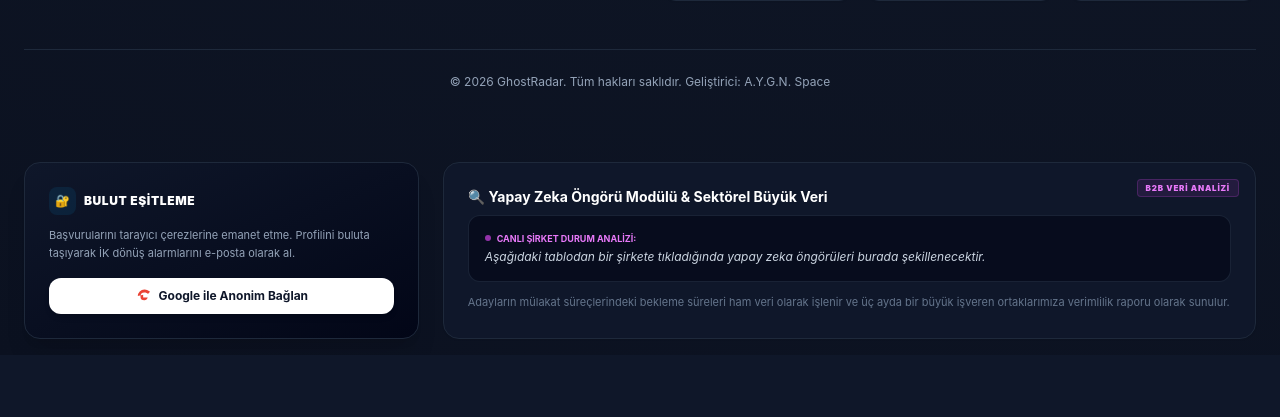
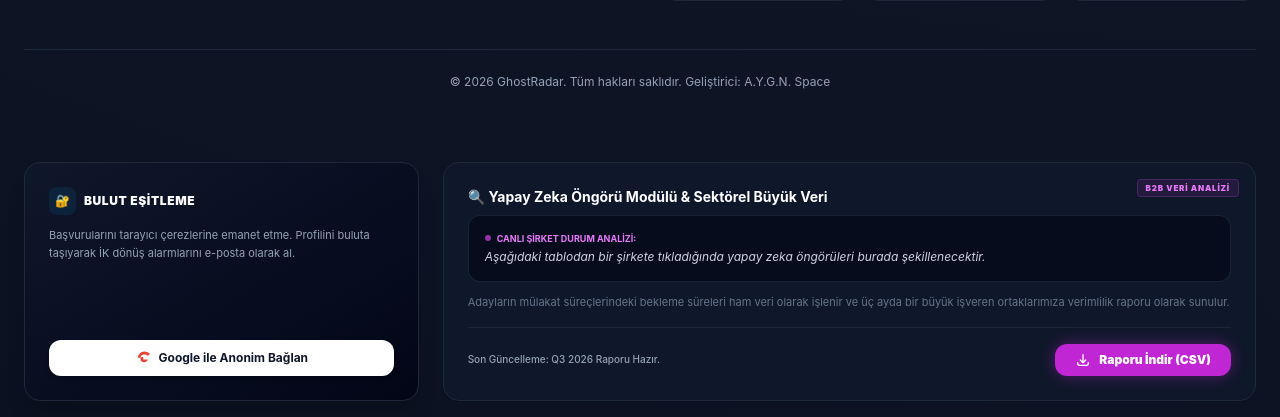
Before and after one commit to aygunspace/GhostRadar, a Flask app: page / in a window 1280 px wide. Shown: the part 3142-3559 px from the top of the page. Before the commit the page ends 3491 px from the top, so only its background shows below. Run offline with Flask 3, Linux system fonts and the light colour scheme; data comes from the database, SQL or seed files in the repository; some libraries are stand-ins or nearby versions.

Commit message:
Feature: Add B2B CSV Report Export Endpoint and UI Button

```diff
--- a/app.py
+++ b/app.py
@@ -1,5 +1,6 @@
-from flask import Flask, render_template, jsonify, request
+from flask import Flask, render_template, jsonify, request, Response
 import sqlite3
+import csv
 
 app = Flask(__name__)
 
@@ -186,6 +187,43 @@ def get_stats():
     ''').fetchall()
     conn.close()
     return jsonify([dict(row) for row in applications])
+
+# YENİ: B2B İK Raporu Çıktı Üreticisi (Vizyon 3)
+@app.route('/api/export/b2b-report')
+def export_b2b_report():
+    conn = get_db_connection()
+
+    # Şirketlere göre verileri grupla ve analiz et (SQL Aggregation)
+    cursor = conn.cursor()
+    cursor.execute('''
+        SELECT c.company_name,
+               COUNT(*) as total_applications,
+               SUM(CASE WHEN a.status = 'Ghostlandı' THEN 1 ELSE 0 END) as ghost_count,
+               SUM(CASE WHEN a.status = 'Olumlu Dönüş' THEN 1 ELSE 0 END) as success_count
+        FROM Applications a
+        JOIN Companies c ON a.company_id = c.id
+        GROUP BY c.company_name
+        ORDER BY ghost_count DESC
+    ''')
+    data = cursor.fetchall()
+    conn.close()
+
+    # Veriyi CSV (Excel) formatına dönüştüren Generator
+    def generate():
+        # Rapor Başlıkları (Sütunlar)
+        yield 'Sirket,Toplam_Basvuru,Ghosting_Vakasi,Olumlu_Donus,Ghosting_Orani(%)\n'
+
+        # Verileri Satır Satır İşle
+        for row in data:
+            company = row['company_name']
+            total = row['total_applications']
+            ghost = row['ghost_count']
+            success = row['success_count']
+            rate = round((ghost / total) * 100) if total > 0 else 0
+            yield f'{company},{total},{ghost},{success},{rate}\n'
+
+    # Dosyayı tarayıcıya "İndirilebilir Rapor" olarak gönder
+    return Response(generate(), mimetype='text/csv', headers={'Content-Disposition': 'attachment; filename=GhostRadar_Yetenek_Kaybi_Raporu_Q3_2026.csv'})
 
 @app.route('/api/add', methods=['POST'])
 def add_entry():
--- a/templates/index.html
+++ b/templates/index.html
@@ -400,6 +400,15 @@
                     <p id="ai-prediction-box" class="text-xs text-slate-300 italic">Aşağıdaki tablodan bir şirkete tıkladığında yapay zeka öngörüleri burada şekillenecektir.</p>
                 </div>
                 <p class="text-[11px] text-slate-500">Adayların mülakat süreçlerindeki bekleme süreleri ham veri olarak işlenir ve üç ayda bir büyük işveren ortaklarımıza verimlilik raporu olarak sunulur.</p>
+
+                <div class="mt-4 pt-4 border-t border-slate-800/80 flex items-center justify-between">
+                    <span class="text-[10px] text-slate-400 font-medium">Son Güncelleme: Q3 2026 Raporu Hazır.</span>
+
+                    <button onclick="window.location.href='/api/export/b2b-report'" class="bg-fuchsia-600 hover:bg-fuchsia-500 text-white font-black text-xs px-5 py-2 rounded-xl transition shadow-[0_0_15px_rgba(192,38,211,0.4)] flex items-center gap-2">
+                        <svg class="w-4 h-4" fill="none" stroke="currentColor" viewBox="0 0 24 24"><path stroke-linecap="round" stroke-linejoin="round" stroke-width="2" d="M4 16v1a3 3 0 003 3h10a3 3 0 003-3v-1m-4-4l-4 4m0 0l-4-4m4 4V4"></path></svg>
+                        Raporu İndir (CSV)
+                    </button>
+                </div>
             </div>
         </div>
     </main>
```
